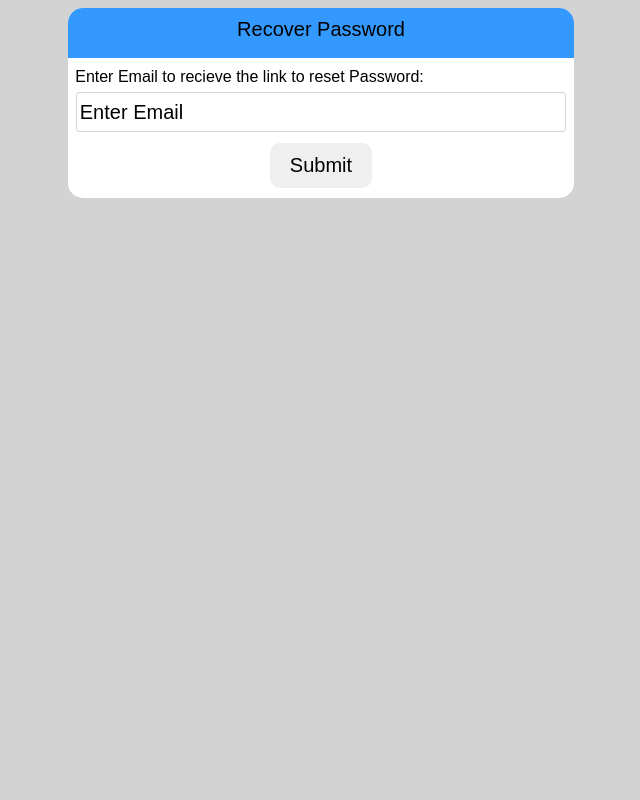
After one commit to TegSingh/Handling-Local-databases-using-SQL-and-PHP, a PHP site: page /recoveryEmail.php in a window 1280 px wide. The commit adds this page. Shown: the whole page, without its empty margins (319-959 px from the left). Run offline with PHP 8.4, Linux system fonts and the light colour scheme.

Commit message:
Added validation for Password ad new files for password recovery

```diff
--- /dev/null
+++ b/messagePassword.php
@@ -0,0 +1,6 @@
+<?php
+    echo "<body style='background-color: lightgray;'><fieldset style='background-color: white; width: 30%; margin: 3% auto '>";
+    echo "A Password Recovery Link has been sent to your email. Please login into your provided email account click the link to reset your password";
+    echo "</fieldset></body>";
+    $msg = "Hello there,\n Click on the link below to reset your Password.\n";
+?>
--- /dev/null
+++ b/recoveryEmail.php
@@ -0,0 +1,16 @@
+<html>
+    <head>
+        <title>Recovery Email</title>
+        <link rel="stylesheet" type="text/css" href="style.css">
+    </head>
+    <body>
+        <div id="content-rec">
+            <form action="recoverPassword.php" method="POST" id="recovery-email-form">
+                <div id="recovery-email-header">Recover Password</div>
+                <label for="recovery-email">Enter Email to recieve the link to reset Password:</label>
+                <input id="recovery-email" type="email" name="recovery-email" placeholder="Enter Email">
+                <button id="recovery-email-submit-button" type="Submit">Submit</button>
+            </form>
+        </div>
+    </body>
+</html>
--- /dev/null
+++ b/resetPassword.php
@@ -0,0 +1,3 @@
+<?php
+
+?>
--- a/signup.php
+++ b/signup.php
@@ -42,7 +42,7 @@
                     echo "<tr><th>Phone</th><td>".$row["telephone"]."</td></tr>";
                     echo "<tr><th>Date of birth</th><td>".$row["dob"]."</td></tr>";
                     echo "</table>";
-                    echo "<button style='border: solid 1pt black; margin: 10px 110px; padding: 5px' align='center'>Log-Out</button>";
+                    echo "<a href='index.html'><button style='border: solid 1pt black; margin: 10px 110px; padding: 5px' align='center'>Log-Out</button></a>";
                 }
             }
         }
--- a/stylesheet.css
+++ b/style.css
@@ -3,7 +3,7 @@ body{
     font-family: Arial, Helvetica, sans-serif;
 }
 #header{
-    background-color:#3399FF;
+    background-color:#3399FF; px;
     height: 90px;
     text-align: center;
 }
@@ -11,13 +11,13 @@ button{
     display: inline-block;
     height: 45px;
     border-radius: 10px;
-    font-size: 20px;
+    font-size: 20
     width: 100px;
     margin: 20px auto;
     border: none;
 }
 button:hover{
-    background-color: white;
+    background-color: rgb(227, 232, 235);
 }
 #content{
     margin: auto;
@@ -60,6 +60,7 @@ input{
 }
 ::placeholder{
     color: black;
+    font-size: 20px;
 }
 #login{
     display: block;
@@ -67,3 +68,33 @@ input{
 #register{
     display: none;
 }
+#content-rec{
+    width: 40%;
+    margin: auto;
+    border-radius: 15px;
+    background-color: white;
+}
+#recovery-email-header{
+    background-color: #3399FF;
+    text-align: center;
+    padding: 10px 0px 0px 0px;
+    height: 40px;
+    font-size: 20px;
+    margin-bottom: 10px;
+    border: inherit;
+    border-top-right-radius: 15px;
+    border-top-left-radius: 15px;
+
+}
+#recovery-email{
+    height: 40px;
+}
+label{
+    margin-left: 7px;
+}
+#recovery-email-submit-button{
+    font-size: 20px;
+    padding: 2px;
+    width: 20%;
+    margin: 5px 40% 10px 40%;
+}
```
Also changed, not shown: index.html (+4 -3 lines), login.php (+100 -2 lines), script.js (+11 -0 lines).
